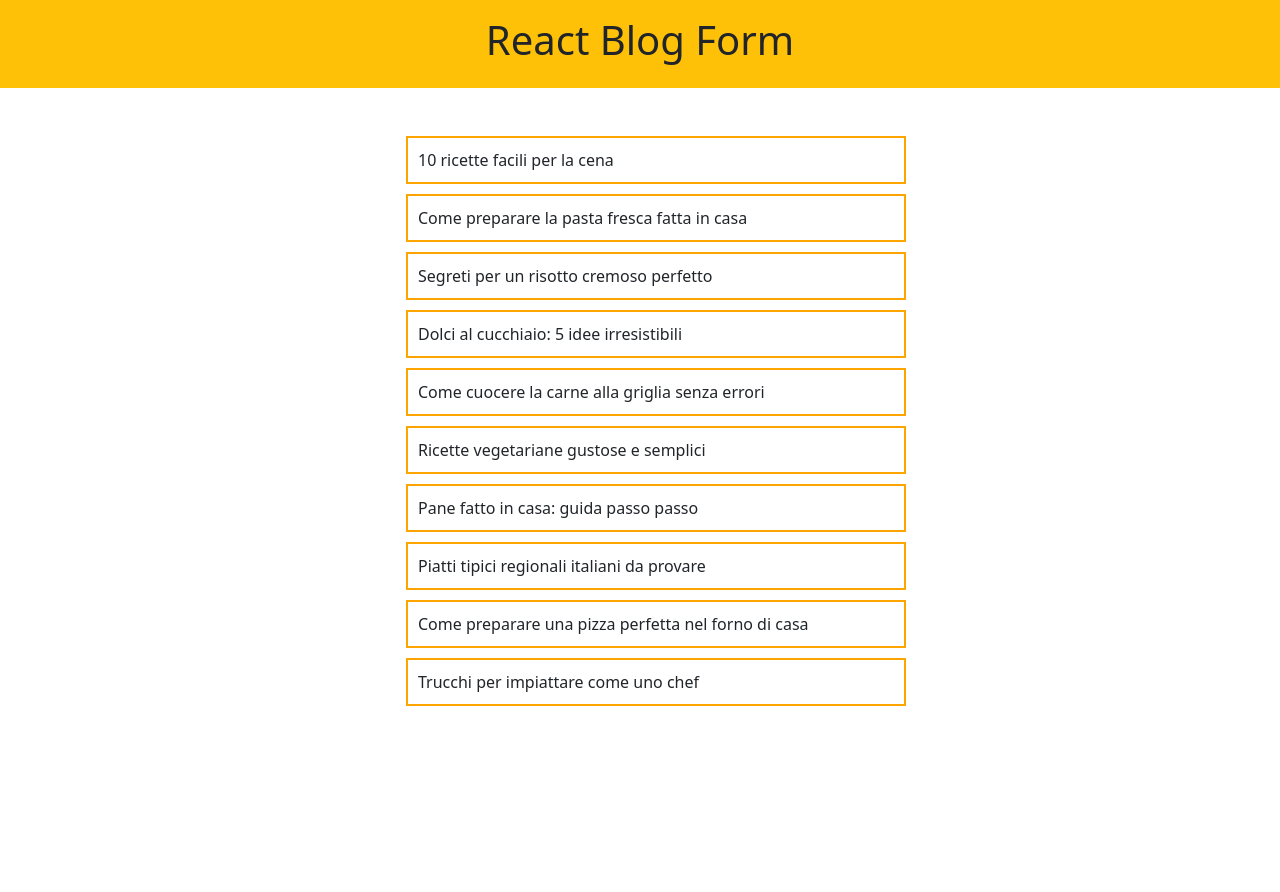
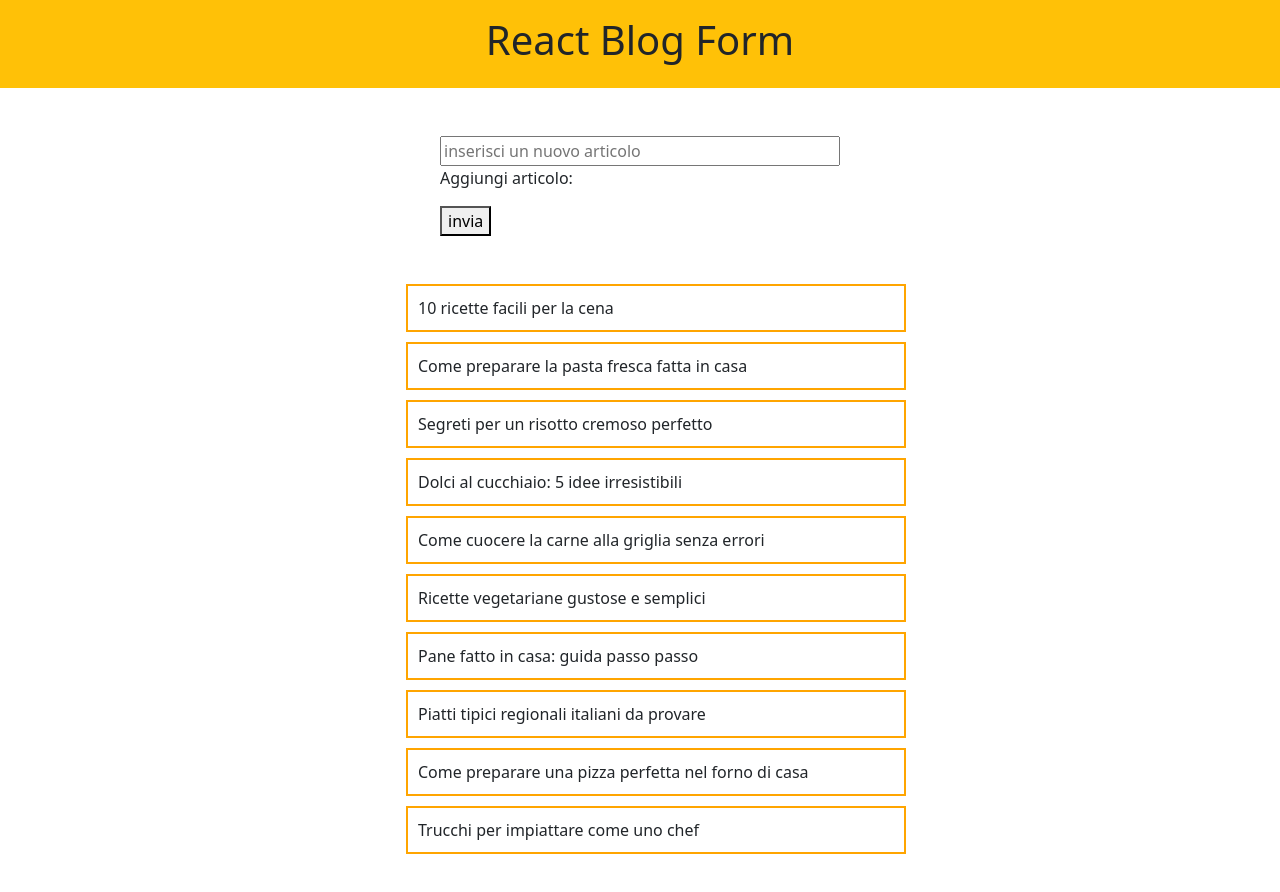
Before and after one commit to VincenzoLivigni/react-form, a React (Vite) app: page / in a window 1280 px wide. Shown: the top 892 px of the page. Before the commit the page ends 800 px from the top, so only its background shows below. Built offline with nearby package versions, Linux system fonts and the light colour scheme.

Commit message:
add form to page with an input field for entering the title of a new blog post.

```diff
--- a/src/assets/components/Main.jsx
+++ b/src/assets/components/Main.jsx
@@ -1,6 +1,8 @@
+import { useState } from "react"
+
 export default function Main() {
 
-    const articoli = [
+    const listaArticoli = [
         { id: 1, title: "10 ricette facili per la cena" },
         { id: 2, title: "Come preparare la pasta fresca fatta in casa" },
         { id: 3, title: "Segreti per un risotto cremoso perfetto" },
@@ -13,12 +15,31 @@ export default function Main() {
         { id: 10, title: "Trucchi per impiattare come uno chef" }
     ];
 
+    const [articoli, setArticoli] = useState("");
+
+
+
+    function handleSubmit(e) {
+        e.preventDefault();
+        // console.log(e);
+    }
+
     return (
         <main>
-            <div className="list-container d-flex justify-content-center">
+            <div className="list-container">
+                <form onSubmit={handleSubmit} className="pt-5">
+                    <input
+                        type="text"
+                        value={articoli}
+                        placeholder="inserisci un nuovo articolo"
+                        onChange={(e) => setArticoli(e.target.value)} />
+                    <p>Aggiungi articolo: {articoli}</p>
+                    <button type="submit">invia</button>
+                </form>
+
                 <ul className="py-5">
                     {
-                        articoli.map((item) => (
+                        listaArticoli.map((item) => (
                             <li key={item.id}>{item.title}</li>
                         ))
                     }
--- a/src/index.css
+++ b/src/index.css
@@ -1,4 +1,10 @@
 @import url("bootstrap");
+
+.list-container {
+  display: flex;
+  flex-direction: column;
+  align-items: center;
+}
 
 li {
   width: 500px;
@@ -7,3 +13,7 @@ li {
   border: solid 2px orange;
   padding: 10px;
 }
+
+input {
+  width: 400px;
+}
```
